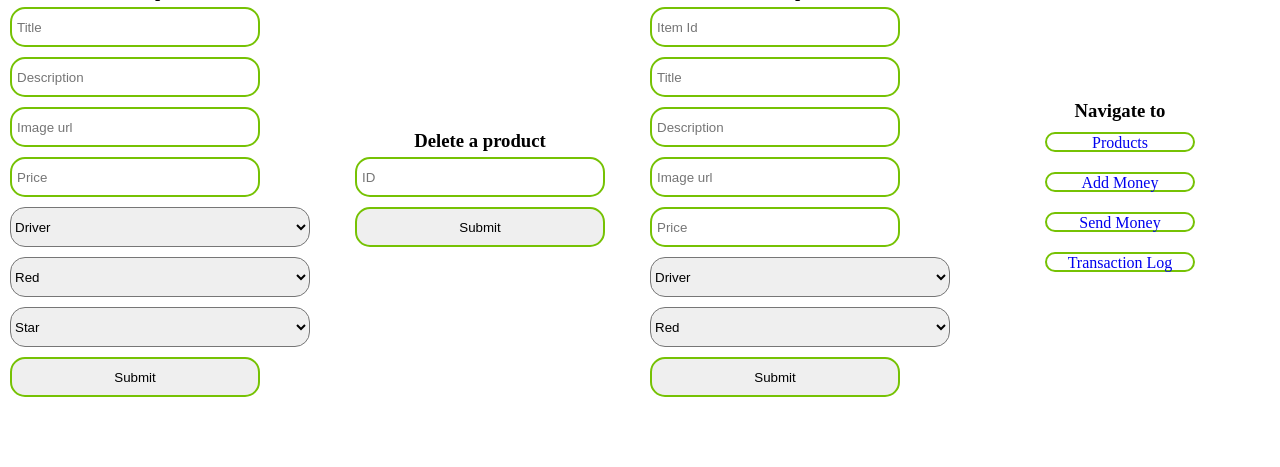
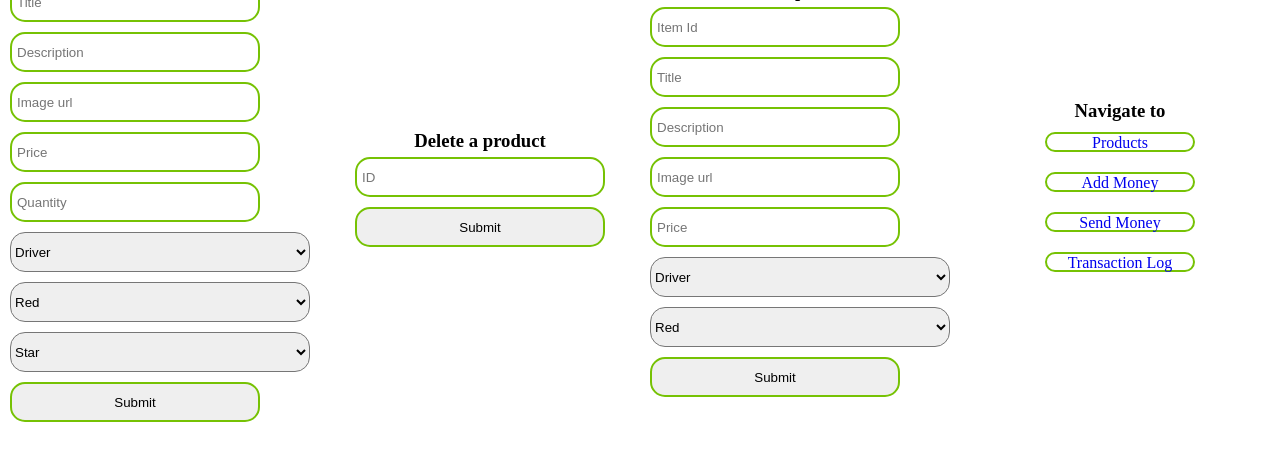
Before and after one commit to SoulCartel117/discsalesfinal, a Flask app: page /add_products in a window 1280 px wide; the page is wider, and only the part inside the window is pictured. Shown: the part 229-696 px from the top of that part. Run offline with Flask 2, Linux system fonts and the light colour scheme.

Commit message:
Products have quantity, products display quantity, color and plastic type

```diff
--- a/main.py
+++ b/main.py
@@ -199,12 +199,14 @@ def products_search():
 
 @app.route('/add_cart', methods=['POST'])
 def add_cart():
-    title = request.form.get('title')
-    price = request.form.get('price')
     product_id = request.form.get('product_id')
+    product = conn.execute(text(f"SELECT * FROM products WHERE ID = {product_id};")).all()
+    title = product[0][1]
+    price = product[0][4]
     conn.execute(text(f"INSERT INTO cart (user_id, title, product_id, price) "
-                      f"VALUES ({current_user}, '{title}', {product_id}, {price});"), request.form)
-    return render_template('products.html', no_user=no_user)
+                      f"VALUES ({current_user}, '{title}',{product_id}, {price});"))
+    item_added = f"{title} added to cart."
+    return redirect(url_for('products_get', no_user=no_user, item_added=item_added))
 
 
 @app.route('/add_products', methods=['GET'])
@@ -221,8 +223,9 @@ def add_products_post():
     color = request.form.get('color')
     type = request.form.get('type')
     plastic = request.form.get('plastic')
-    conn.execute(text(f"INSERT INTO products (title, description, image, price, type, color, vendorID, plastic)"
-                      f"VALUES (\"{title}\", \"{desc}\", \"{image}\", \"{price}\", \"{type}\", \"{color}\", {current_user}, '{plastic}');"), request.form)
+    quantity =  request.form.get('quantity')
+    conn.execute(text(f"INSERT INTO products (title, description, image, price, type, color, vendorID, plastic, quantity)"
+                      f"VALUES (\"{title}\", \"{desc}\", \"{image}\", \"{price}\", \"{type}\", \"{color}\", {current_user}, '{plastic}', {quantity});"), request.form)
     new_product = f'You added a {title} for the price of {price}.'
     return render_template('vendor_home.html', new_product=new_product, no_user=no_user)
 
--- a/templates/vendor_home.html
+++ b/templates/vendor_home.html
@@ -14,6 +14,7 @@
             <input type="text" name="desc" placeholder="Description" required><br>
             <input type="text" name="image" placeholder="Image url" required><br>
             <input type="number" name="price" placeholder="Price" required><br>
+            <input type="number" name="quantity" placeholder="Quantity" required><br>
             <select name="type">
                 <option value="Driver">Driver</option>
                 <option value="Mid">Mid</option>
```
Also changed, not shown: templates/products.html (+7 -6 lines).
